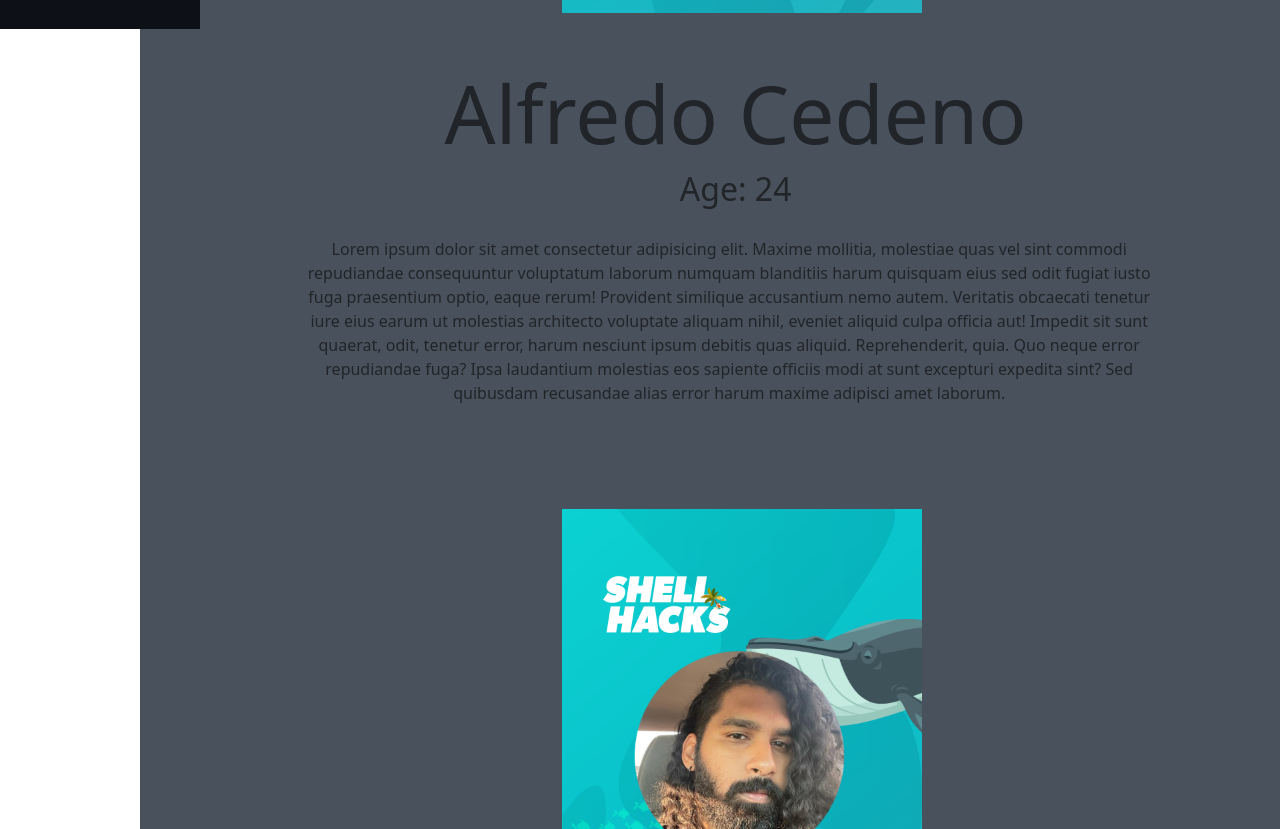
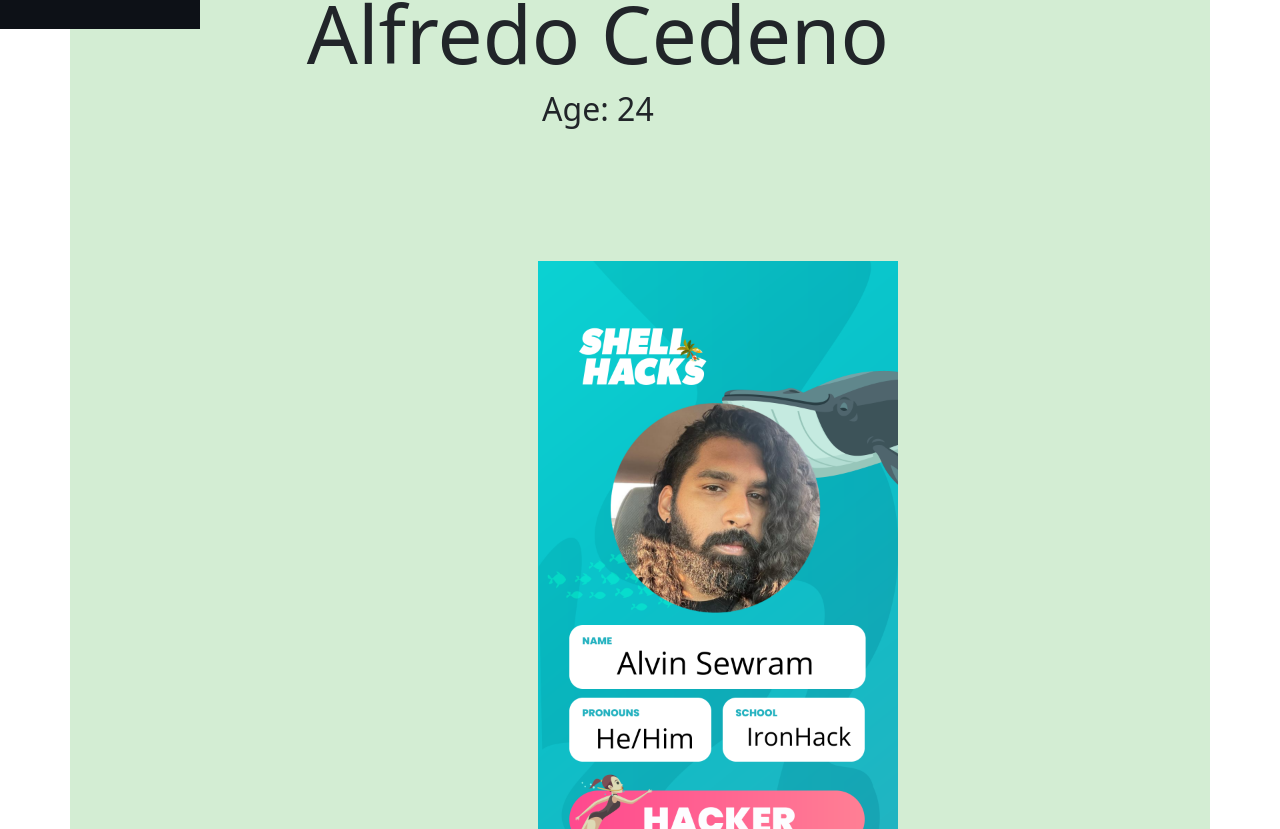
Before and after one commit to alfredorca/-akskjda, a React (Create React App) app: page /aboutus in a window 1280 px wide. Shown: the part 771-1600 px from the top of the page. Built offline with nearby package versions, Linux system fonts and the light colour scheme.

Commit message:
ui updates

```diff
--- a/src/Components/AboutUsData.js
+++ b/src/Components/AboutUsData.js
@@ -2,29 +2,25 @@ export const AboutUsData = [
   {
     name: "Alfredo Cedeno",
     age: 24,
-    description:
-      "Lorem ipsum dolor sit amet consectetur adipisicing elit. Maxime mollitia, molestiae quas vel sint commodi repudiandae consequuntur voluptatum laborum numquam blanditiis harum quisquam eius sed odit fugiat iusto fuga praesentium optio, eaque rerum! Provident similique accusantium nemo autem. Veritatis obcaecati tenetur iure eius earum ut molestias architecto voluptate aliquam nihil, eveniet aliquid culpa officia aut! Impedit sit sunt quaerat, odit, tenetur error, harum nesciunt ipsum debitis quas aliquid. Reprehenderit, quia. Quo neque error repudiandae fuga? Ipsa laudantium molestias eos  sapiente officiis modi at sunt excepturi expedita sint? Sed quibusdam recusandae alias error harum maxime adipisci amet laborum.",
-    picture: '/images/Alfredo Cedeno.png'
+    description: "",
+    picture: "/images/Alfredo Cedeno.png",
   },
   {
     name: "Alvin Sewram",
     age: 26,
-    description:
-      "Lorem ipsum dolor sit amet consectetur adipisicing elit. Maxime mollitia, molestiae quas vel sint commodi repudiandae consequuntur voluptatum laborum numquam blanditiis harum quisquam eius sed odit fugiat iusto fuga praesentium optio, eaque rerum! Provident similique accusantium nemo autem. Veritatis obcaecati tenetur iure eius earum ut molestias architecto voluptate aliquam nihil, eveniet aliquid culpa officia aut! Impedit sit sunt quaerat, odit, tenetur error, harum nesciunt ipsum debitis quas aliquid. Reprehenderit, quia. Quo neque error repudiandae fuga? Ipsa laudantium molestias eos  sapiente officiis modi at sunt excepturi expedita sint? Sed quibusdam recusandae alias error harum maxime adipisci amet laborum.",
-    picture: '/images/Alvin Sewram.png'
+    description: "",
+    picture: "/images/Alvin Sewram.png",
   },
   {
     name: "Kevin Rodriguez",
     age: 31,
-    description:
-      "Lorem ipsum dolor sit amet consectetur adipisicing elit. Maxime mollitia, molestiae quas vel sint commodi repudiandae consequuntur voluptatum laborum numquam blanditiis harum quisquam eius sed odit fugiat iusto fuga praesentium optio, eaque rerum! Provident similique accusantium nemo autem. Veritatis obcaecati tenetur iure eius earum ut molestias architecto voluptate aliquam nihil, eveniet aliquid culpa officia aut! Impedit sit sunt quaerat, odit, tenetur error, harum nesciunt ipsum debitis quas aliquid. Reprehenderit, quia. Quo neque error repudiandae fuga? Ipsa laudantium molestias eos  sapiente officiis modi at sunt excepturi expedita sint? Sed quibusdam recusandae alias error harum maxime adipisci amet laborum.",
-    picture: '/images/Kevin Rodriguez.png'
+    description: "",
+    picture: "/images/Kevin Rodriguez.png",
   },
   {
     name: "Scott Stossel",
     age: 24,
-    description:
-      "Lorem ipsum dolor sit amet consectetur adipisicing elit. Maxime mollitia, molestiae quas vel sint commodi repudiandae consequuntur voluptatum laborum numquam blanditiis harum quisquam eius sed odit fugiat iusto fuga praesentium optio, eaque rerum! Provident similique accusantium nemo autem. Veritatis obcaecati tenetur iure eius earum ut molestias architecto voluptate aliquam nihil, eveniet aliquid culpa officia aut! Impedit sit sunt quaerat, odit, tenetur error, harum nesciunt ipsum debitis quas aliquid. Reprehenderit, quia. Quo neque error repudiandae fuga? Ipsa laudantium molestias eos  sapiente officiis modi at sunt excepturi expedita sint? Sed quibusdam recusandae alias error harum maxime adipisci amet laborum.",
-    picture: '/images/Scott Stossel.png'
+    description: "",
+    picture: "/images/Scott Stossel.png",
   },
 ];
--- /dev/null
+++ b/src/Components/News.js
@@ -0,0 +1,16 @@
+import Paper from "@mui/material/Paper";
+
+
+const News = ({ source, headline, body, time, link }) => {
+  return (
+    <div style={{ marginLeft: "50px", marginRight: "50px", cursor: "pointer" }}>
+      <Paper variant={"outlined"} style={{ padding: "20px" }}>
+        <div></div>
+        <div></div>
+        <div></div>
+      </Paper>
+    </div>
+  );
+};
+
+export default News;
--- a/src/Components/SideBar.js
+++ b/src/Components/SideBar.js
@@ -6,11 +6,11 @@ const SideBar = () => {
       {SideBarData.map((val, key) => (
         <div>
           {val.title === "Crypto Sherk" ? (
-            <div className='SherkGrid'>
+            <div className="SherkGrid">
               <div className="icon">{val.icon}</div>
               <div key={key} id="sherkTitle">
                 {" "}
-                {val.title}{" "}
+                {val.title}
               </div>
             </div>
           ) : (
@@ -32,6 +32,6 @@ const SideBar = () => {
       ))}
     </div>
   );
-}
+};
 
 export default SideBar;
--- a/src/Components/SingleView.js
+++ b/src/Components/SingleView.js
@@ -1,4 +1,6 @@
 import Paper from "@mui/material/Paper";
+import News from "../Components/News";
+import { newsData } from "./newsData";
 
 const SingleView = ({ coin }) => {
   return (
@@ -44,6 +46,8 @@ const SingleView = ({ coin }) => {
           <div className="header-container">
             <div className="text three">News</div>
           </div>
+
+          <News />
         </Paper>
       </div>
       <div className="single-view-section right">
--- /dev/null
+++ b/src/Components/newsData.js
@@ -0,0 +1,9 @@
+export const newsData = [
+  {
+    source: "sdsfsf",
+    headline: "sddfsfs",
+    body: "dfdsfsd",
+    time: "ewrewr",
+    link: "sdfdsfs",
+  },
+];
--- a/src/Styles/aboutUs/aboutUs.scss
+++ b/src/Styles/aboutUs/aboutUs.scss
@@ -1,16 +1,12 @@
 .container {
-  width: 100vw;
-  padding: 10vh 10vw 0 10vw;
-  background-color: rgb(73, 82, 92);
-  margin-right: 0vw;
-  margin-bottom: 0;
-  box-sizing: border-box;
+  display: flex;
+  flex-direction: row;
+  background-color: $BACKGROUND_COLOR;
 }
 
-
 .singlePerson {
-  margin-left: 3vw;
-  margin-bottom: 4vh ;
+  margin-left: 200px;
+  margin-bottom: 4vh;
 }
 
 .picture {
--- a/src/Styles/home/card.scss
+++ b/src/Styles/home/card.scss
@@ -1,3 +1,12 @@
+.home-main {
+  background-color: $BACKGROUND_COLOR;
+  display: flex;
+  flex-direction: column;
+  justify-content: center;
+  align-items: "center";
+  min-height: 100vh;
+}
+
 .card-container {
   background-color: #d3edd3;
   padding-top: 50px;
--- a/src/Styles/sidebar/sidebar.scss
+++ b/src/Styles/sidebar/sidebar.scss
@@ -37,13 +37,11 @@
   background-color: #384455;
 }
 
-
 .icon {
   flex: 30%;
   display: grid;
   place-items: center;
 }
-
 
 .title {
   flex: 70%;
@@ -53,7 +51,7 @@
   padding: 0;
   width: 100%;
   height: 9vh;
-  color: green;
+  color: rgb(120, 218, 120);
   width: 100%;
   // height: 60px;
   margin: 0;
@@ -61,7 +59,7 @@
   justify-content: center;
   align-items: center;
   font-family: "Trebuchet MS", "Lucida Sans Unicode", "Lucida Grande",
-  "Lucida Sans", Arial, sans-serif;
+    "Lucida Sans", Arial, sans-serif;
 }
 
 #sherkTitle {
--- a/src/Views/Coin.js
+++ b/src/Views/Coin.js
@@ -19,7 +19,7 @@ const Coin = ({ featured, coin }) => {
         >
           <div
             style={{
-              background: `url(${coin.image})`,
+              backgroundImage: `url(${coin.image})`,
               backgroundSize: "cover",
               height: "35px",
               width: "35px",
--- a/src/Views/HomeView.js
+++ b/src/Views/HomeView.js
@@ -2,6 +2,7 @@ import axios from "axios";
 import Coin from "./Coin";
 import Banner from "../Components/Banner";
 import { useState, useEffect } from "react";
+import { filter } from "dom-helpers";
 
 const HomeView = () => {
   const [coins, setCoins] = useState([]);
@@ -19,26 +20,77 @@ const HomeView = () => {
       .catch((error) => alert("error"));
   }, []);
 
+  const handleChange = (e) => {
+    setSearch(e.target.value);
+  };
+
   const filteredCoins = coins.filter((coin) =>
     coin.name.toLowerCase().includes(search.toLowerCase())
   );
 
   const featuredCoins = filteredCoins.slice(0, 3);
+
+  console.log(featuredCoins.length);
+  console.log(filteredCoins.length);
   return (
-    <div>
+    <div className="home-main">
       <Banner />
+      <div
+        style={{
+          marginLeft: "200px",
+          marginTop: "50px",
+          display: "flex",
+          justifyContent: "center",
+          width: "auto",
+        }}
+      >
+        <form>
+          <input
+            style={{
+              width: "500px",
+              borderRadius: "15px",
+              border: "none",
+              outline: "none",
+              height: "20px",
+              padding: "25px",
+            }}
+            type="text"
+            placeholder="Search Crypto"
+            className="coin-input"
+            onChange={handleChange}
+          />
+        </form>
+      </div>
+
+      {filteredCoins.length === 0 && featuredCoins.length === 0 ? (
+        <div
+          style={{
+            marginLeft: "200px",
+            marginTop: "50px",
+            display: "flex",
+            justifyContent: "center",
+            width: "auto",
+            fontFamily: "Poppins",
+          }}
+        >
+          No coin matches your search
+        </div>
+      ) : (
+        <>
           <div className="card-container">
             {featuredCoins.map((coin) => {
-          return <Coin featured={true} coin={coin} />;
+              return <Coin key={coin.id} featured={true} coin={coin} />;
             })}
           </div>
 
           <div className="card-container">
             {filteredCoins.map((coin, idx) => {
               if (idx < 3) return;
-          return <Coin featured={false} coin={coin} />;
+              return <Coin key={coin.id} featured={false} coin={coin} />;
             })}
           </div>
+        </>
+      )}
     </div>
   );
 };
```
Lines whose indentation alone changed are shown as unchanged.
